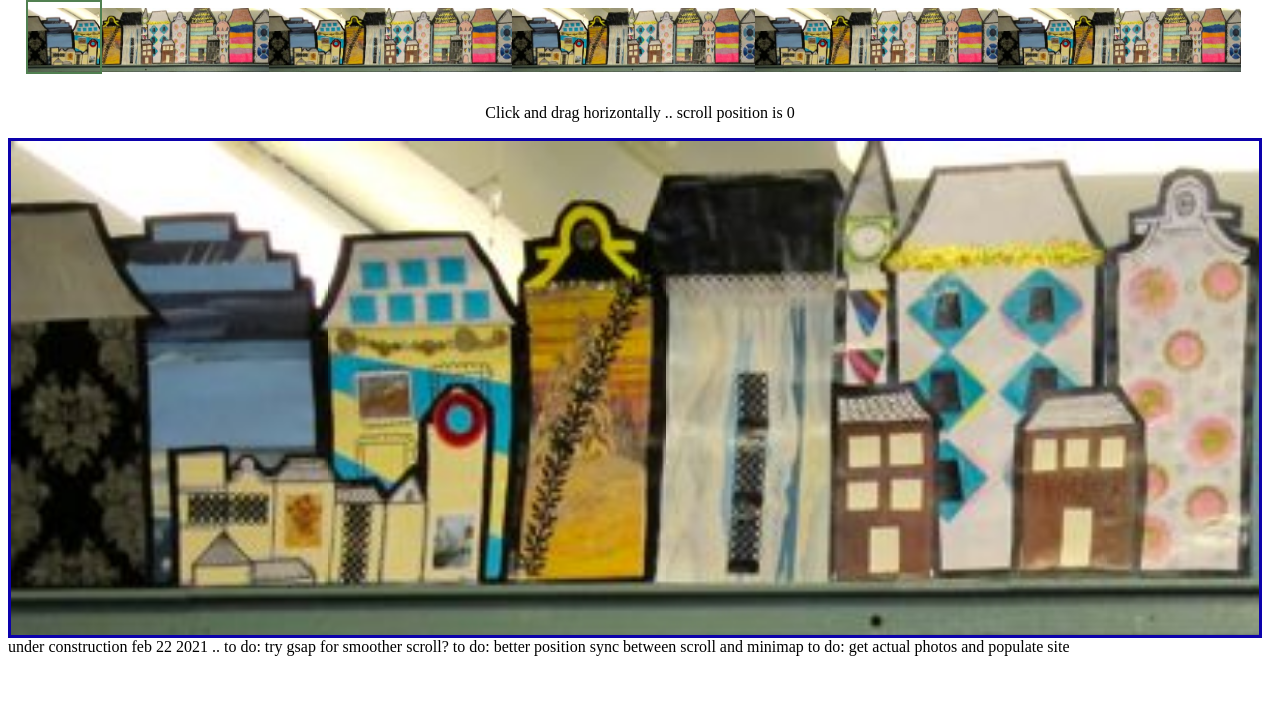
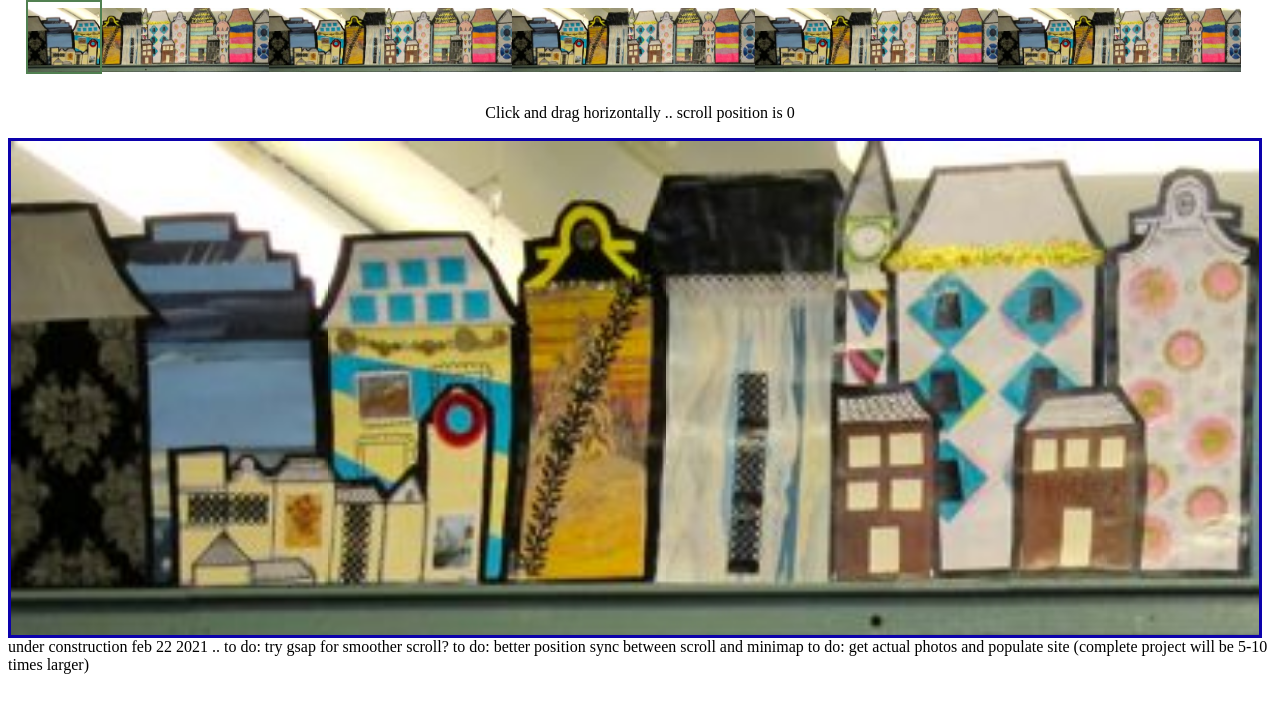
Before and after one commit to gitupwithit/peArtArchive, a plain HTML site: page index.html in a window 1280 px wide. Drawn offline with Linux system fonts and the light colour scheme.

Commit message:
Update index.html

```diff
--- a/index.html
+++ b/index.html
@@ -85,7 +85,7 @@
   </div>
 </div>
 
-    <p>under construction feb 22 2021 .. to do: try gsap for smoother scroll? to do: better position sync between scroll and minimap to do: get actual photos and populate site</p>
+    <p>under construction feb 22 2021 .. to do: try gsap for smoother scroll? to do: better position sync between scroll and minimap to do: get actual photos and populate site (complete project will be 5-10 times larger)</p>
   </body>
 
   <script src="script.js"></script>
```
